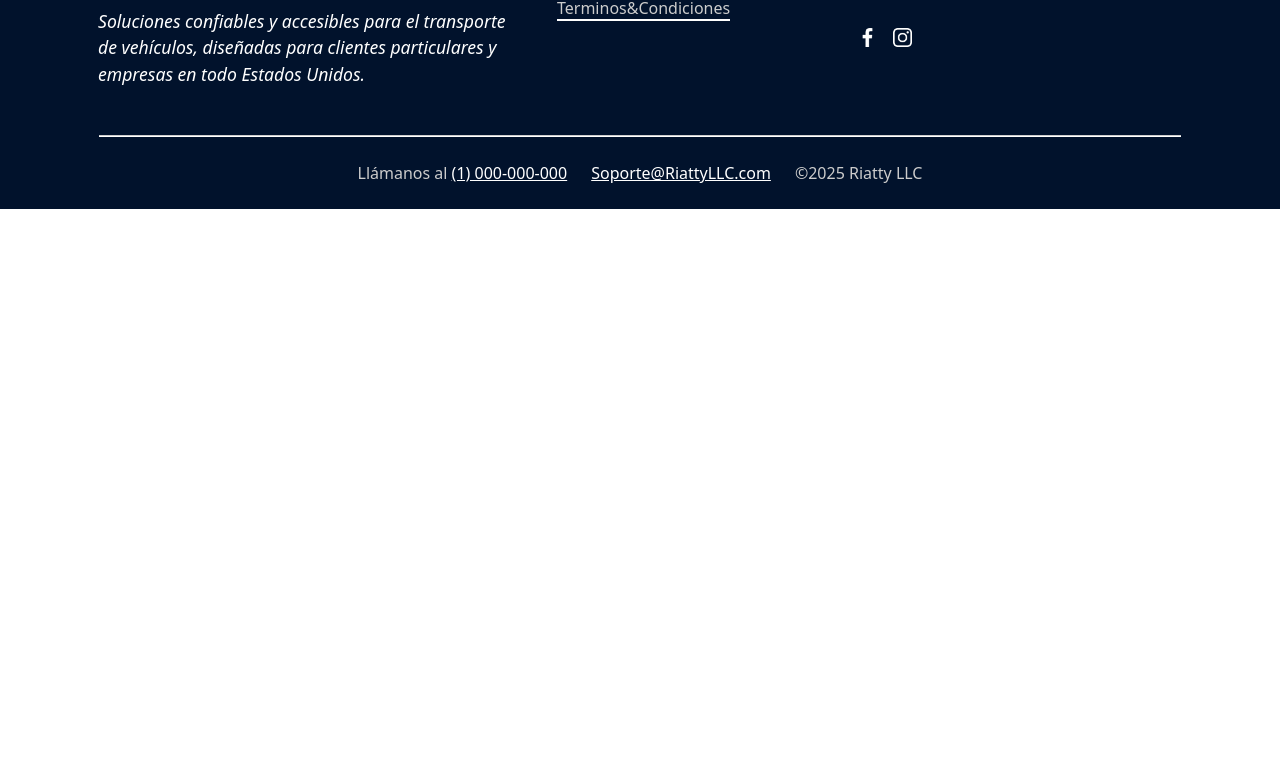
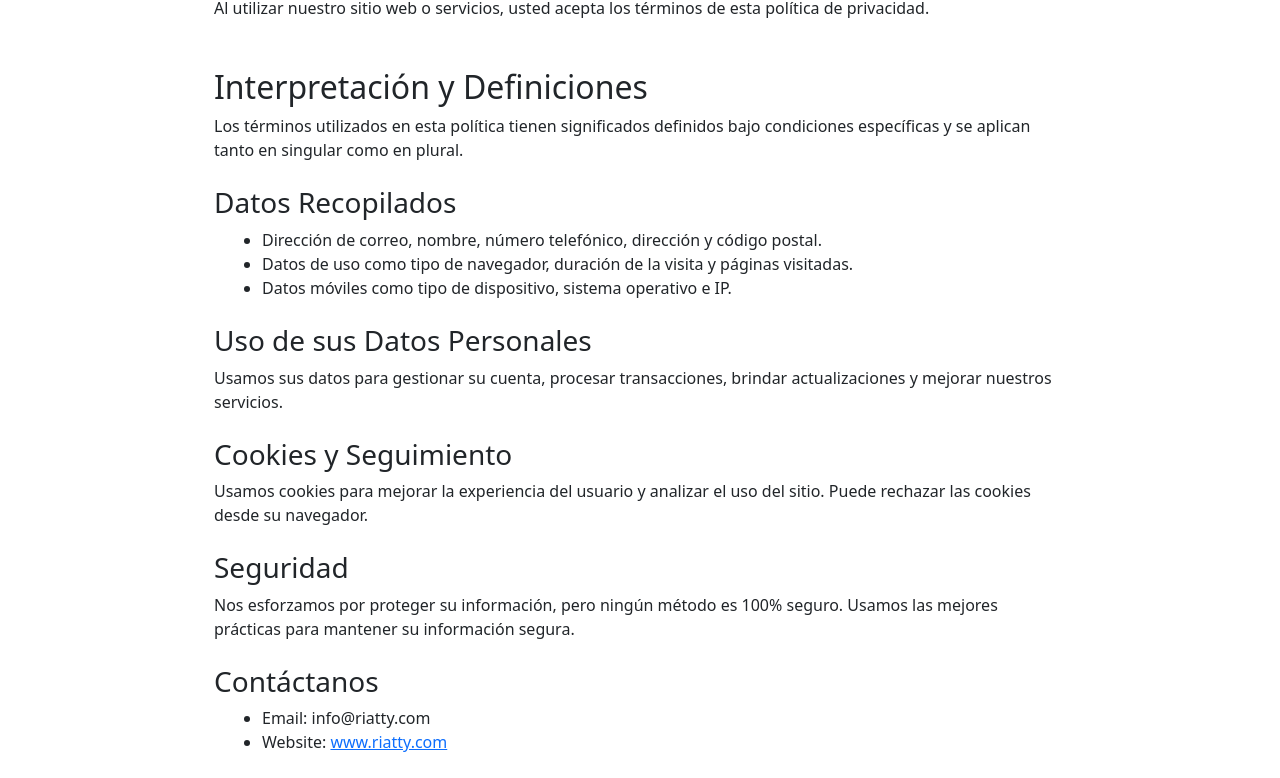
Before and after one commit to Marcoparada17/Riattyllc, a React (Create React App) app: page /privacy in a window 1280 px wide. Shown: the part 302-1080 px from the top of the page. Before the commit the page ends 800 px from the top, so only its background shows below. Built offline with nearby package versions, Linux system fonts and the light colour scheme.

Commit message:
Privacy Policy

```diff
--- a/src/App.js
+++ b/src/App.js
@@ -14,6 +14,7 @@ import FooterMobile from './components/FooterMobile'
 import Gracias from './components/Gracias';
 import TermsConditions from './components/TermsConditions'
 import AboutUs from './components/About';
+import PrivacyPolicy from './components/Politics';
 import './i18n'; // Importa la configuración de idiomas
 import { BrowserRouter as Router, Routes, Route } from 'react-router-dom';
 
@@ -40,6 +41,7 @@ function App() {
           <Route path="#contact" element={<Contacto />} />
           <Route path='/gracias' element={<Gracias/>}/>
           <Route path='/terms' element={<TermsConditions/>}/>
+          <Route path='/privacy' element={<PrivacyPolicy/>}/>
       </Routes>
       <Footer/>
       <FooterMobile/>
--- a/src/components/Footer.jsx
+++ b/src/components/Footer.jsx
@@ -75,6 +75,7 @@ const Footer = () => {
             <div>Llámanos al <a href='tel:+1000000000' className='text-white text-decoration-underline'>(1) 000-000-000</a></div>
             <div><a href='mailto:Soporte@RiattyLLC.com' className='text-white text-decoration-underline'>Soporte@RiattyLLC.com</a></div>
             <div>©2025 Riatty LLC</div>
+            <div><a href='/privacy' className='text-white text-decoration-underline'>Privacy Policy</a></div>
 
           </Col>
         </Row>
--- a/src/components/NavbarComp.jsx
+++ b/src/components/NavbarComp.jsx
@@ -1,32 +1,44 @@
 import React from 'react';
 import { Container, Navbar, Nav, Button, Dropdown } from 'react-bootstrap';
-import 'bootstrap/dist/css/bootstrap.min.css';
 import { useTranslation } from 'react-i18next';
+import { useNavigate, useLocation } from 'react-router-dom';
 
 function NavbarComp() {
   const { t, i18n } = useTranslation();
+  const navigate = useNavigate();
+  const location = useLocation();
 
-  // Función para cambiar de idioma
-  const changeLanguage = (lng) => {
-    i18n.changeLanguage(lng);
-  };
-
-  // Definir los datos de los idiomas con sus respectivas banderas
   const languages = {
     es: { name: 'Español', flag: '../../images/es.png' },
     en: { name: 'English', flag: '../../images/en.png' },
   };
 
-  // Obtener el idioma actual
-  const currentLanguage = i18n.language || 'es'; // Por defecto, español
-  const { name, flag } = languages[currentLanguage] || languages['es']; // Fallback a español si no se reconoce
+  const currentLanguage = i18n.language || 'es';
+  const { name, flag } = languages[currentLanguage] || languages['es'];
+
+  const scrollToSection = (id) => {
+    if (location.pathname !== '/') {
+      navigate('/');
+      setTimeout(() => {
+        const section = document.getElementById(id);
+        if (section) {
+          section.scrollIntoView({ behavior: 'smooth' });
+        }
+      }, 300);
+    } else {
+      const section = document.getElementById(id);
+      if (section) {
+        section.scrollIntoView({ behavior: 'smooth' });
+      }
+    }
+  };
 
   return (
     <Navbar className="bg-navbar2" variant="dark" expand="md" sticky="top">
       <Container>
         <Navbar.Brand href="/">
           <img
-            src="../../images/Riatty.png" // Asegúrate de que la ruta sea correcta.
+            src="../../images/Riatty.png"
             width="140"
             height="auto"
             className="d-inline-block align-top mb-2"
@@ -35,40 +47,35 @@ function NavbarComp() {
         </Navbar.Brand>
         <Navbar.Toggle aria-controls="basic-navbar-nav" />
         <Navbar.Collapse id="basic-navbar-nav">
-          <Nav className="ms-auto"> {/* Alinea los elementos del Nav a la derecha */}
+          <Nav className="ms-auto">
 
-            {/* Dropdown para cambiar de idioma mostrando el actual */}
             <Dropdown className="me-2">
               <Dropdown.Toggle className='me-4'>
-                <img
-                  src={flag}
-                  alt={name}
-                  width="20"
-                  height="20"
-                  className="me-2"
-                />
+                <img src={flag} alt={name} width="20" height="20" className="me-2" />
                 {name}
               </Dropdown.Toggle>
               <Dropdown.Menu>
                 {Object.entries(languages).map(([key, { name, flag }]) => (
-                  <Dropdown.Item key={key} onClick={() => changeLanguage(key)}>
-                    <img
-                      src={flag}
-                      alt={name}
-                      width="20"
-                      height="20"
-                      className="me-2"
-                    />
+                  <Dropdown.Item key={key} onClick={() => i18n.changeLanguage(key)}>
+                    <img src={flag} alt={name} width="20" height="20" className="me-2" />
                     {name}
                   </Dropdown.Item>
                 ))}
               </Dropdown.Menu>
             </Dropdown>
 
-            <Nav.Link href="#aboutus" className='text-font1 me-4'>{t('navbar.about')}</Nav.Link>
-            <Nav.Link href="/terms" className='text-font1 me-4'>{t('navbar.terms')}</Nav.Link>
-            <Nav.Link href="#faq" className='text-font1 me-4'>{t('navbar.faq')}</Nav.Link>
-            <Nav.Link href="#contact" className='text-font1 me-4'>{t('navbar.contact')}</Nav.Link>
+            <Nav.Link onClick={() => scrollToSection('aboutus')} className='text-font1 me-4'>
+              {t('navbar.about')}
+            </Nav.Link>
+            <Nav.Link href="/terms" className='text-font1 me-4'>
+              {t('navbar.terms')}
+            </Nav.Link>
+            <Nav.Link onClick={() => scrollToSection('faq')} className='text-font1 me-4'>
+              {t('navbar.faq')}
+            </Nav.Link>
+            <Nav.Link onClick={() => scrollToSection('contact')} className='text-font1 me-4'>
+              {t('navbar.contact')}
+            </Nav.Link>
 
             <Button variant="outline-light" style={{ backgroundColor: 'rgb(58, 162, 248)', borderColor: '#1F43B2' }}>
               {t('navbar.quote')}
--- /dev/null
+++ b/src/components/Politics.jsx
@@ -0,0 +1,45 @@
+import React from 'react';
+import { useTranslation } from 'react-i18next';
+
+const PrivacyPolicy = () => {
+  const { t } = useTranslation();
+
+  return (
+    <div className="container py-5 px-4" style={{ maxWidth: '900px' }}>
+      <h1 className="text-3xl font-bold mb-4">{t('privacy.title')}</h1>
+      <p className="text-muted mb-2">{t('privacy.updated')}</p>
+
+      <div className="text-justify space-y-4">
+        <p>{t('privacy.intro')}</p>
+        <p>{t('privacy.usage')}</p>
+
+        <h2 className="text-xl font-semibold mt-5">{t('privacy.section1.title')}</h2>
+        <p>{t('privacy.section1.definition')}</p>
+
+        <h3 className="text-lg font-semibold mt-4">{t('privacy.section2.title')}</h3>
+        <ul className="list-disc ps-5">
+          <li>{t('privacy.section2.point1')}</li>
+          <li>{t('privacy.section2.point2')}</li>
+          <li>{t('privacy.section2.point3')}</li>
+        </ul>
+
+        <h3 className="text-lg font-semibold mt-4">{t('privacy.data.title')}</h3>
+        <p>{t('privacy.data.description')}</p>
+
+        <h3 className="text-lg font-semibold mt-4">{t('privacy.cookies.title')}</h3>
+        <p>{t('privacy.cookies.description')}</p>
+
+        <h3 className="text-lg font-semibold mt-4">{t('privacy.security.title')}</h3>
+        <p>{t('privacy.security.text')}</p>
+
+        <h3 className="text-lg font-semibold mt-4">{t('privacy.contact.title')}</h3>
+        <ul className="list-disc ps-5">
+          <li>Email: info@riatty.com</li>
+          <li>Website: <a href="https://www.riatty.com" className="text-primary" target="_blank" rel="noreferrer">www.riatty.com</a></li>
+        </ul>
+      </div>
+    </div>
+  );
+};
+
+export default PrivacyPolicy;
--- a/src/i18n.js
+++ b/src/i18n.js
@@ -152,6 +152,39 @@ const resources = {
     "benefit4": "24/7 customer support throughout transport"
   },
 
+"privacy": {
+  "title": "Privacy Policy",
+  "updated": "Last updated: April 10, 2025",
+  "intro": "This Privacy Policy explains how Riatty LLC collects, uses, and protects your information when using our services.",
+  "usage": "By using our website or services, you agree to the terms of this privacy policy.",
+  "section1": {
+    "title": "Interpretation and Definitions",
+    "definition": "Terms used in this policy have meanings defined under specific conditions and apply equally to both singular and plural forms."
+  },
+  "section2": {
+    "title": "Collected Data",
+    "point1": "Email address, name, phone number, address, and postal code.",
+    "point2": "Usage data including browser type, visit duration, and pages visited.",
+    "point3": "Mobile data like device type, OS, and IP address."
+  },
+  "data": {
+    "title": "Use of Your Personal Data",
+    "description": "We use your data to manage your account, process transactions, provide updates, and improve our services."
+  },
+  "cookies": {
+    "title": "Cookies and Tracking",
+    "description": "We use cookies to enhance user experience and analyze site usage. You may refuse cookies in your browser settings."
+  },
+  "security": {
+    "title": "Security",
+    "text": "We strive to protect your data, but no method is 100% secure. We use best practices to secure your information."
+  },
+  "contact": {
+    "title": "Contact Us"
+  }
+},
+
+
     }
   },
   es: {
@@ -305,6 +338,40 @@ const resources = {
     "benefit4": "Soporte al cliente 24/7 durante todo el transporte"
   },
 
+"privacy": {
+  "title": "Política de Privacidad",
+  "updated": "Última actualización: 10 de abril de 2025",
+  "intro": "Esta Política de Privacidad explica cómo Riatty LLC recopila, utiliza y protege su información al usar nuestros servicios.",
+  "usage": "Al utilizar nuestro sitio web o servicios, usted acepta los términos de esta política de privacidad.",
+  "section1": {
+    "title": "Interpretación y Definiciones",
+    "definition": "Los términos utilizados en esta política tienen significados definidos bajo condiciones específicas y se aplican tanto en singular como en plural."
+  },
+  "section2": {
+    "title": "Datos Recopilados",
+    "point1": "Dirección de correo, nombre, número telefónico, dirección y código postal.",
+    "point2": "Datos de uso como tipo de navegador, duración de la visita y páginas visitadas.",
+    "point3": "Datos móviles como tipo de dispositivo, sistema operativo e IP."
+  },
+  "data": {
+    "title": "Uso de sus Datos Personales",
+    "description": "Usamos sus datos para gestionar su cuenta, procesar transacciones, brindar actualizaciones y mejorar nuestros servicios."
+  },
+  "cookies": {
+    "title": "Cookies y Seguimiento",
+    "description": "Usamos cookies para mejorar la experiencia del usuario y analizar el uso del sitio. Puede rechazar las cookies desde su navegador."
+  },
+  "security": {
+    "title": "Seguridad",
+    "text": "Nos esforzamos por proteger su información, pero ningún método es 100% seguro. Usamos las mejores prácticas para mantener su información segura."
+  },
+  "contact": {
+    "title": "Contáctanos"
+  }
+},
+
+
+
     }
   }
 };
```
